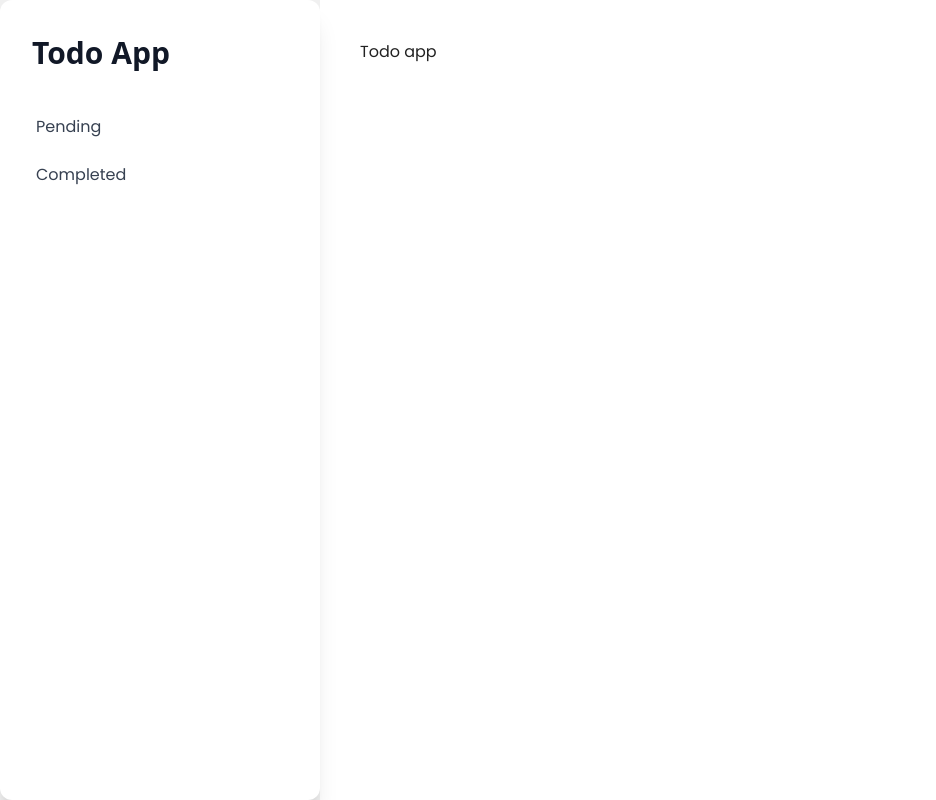
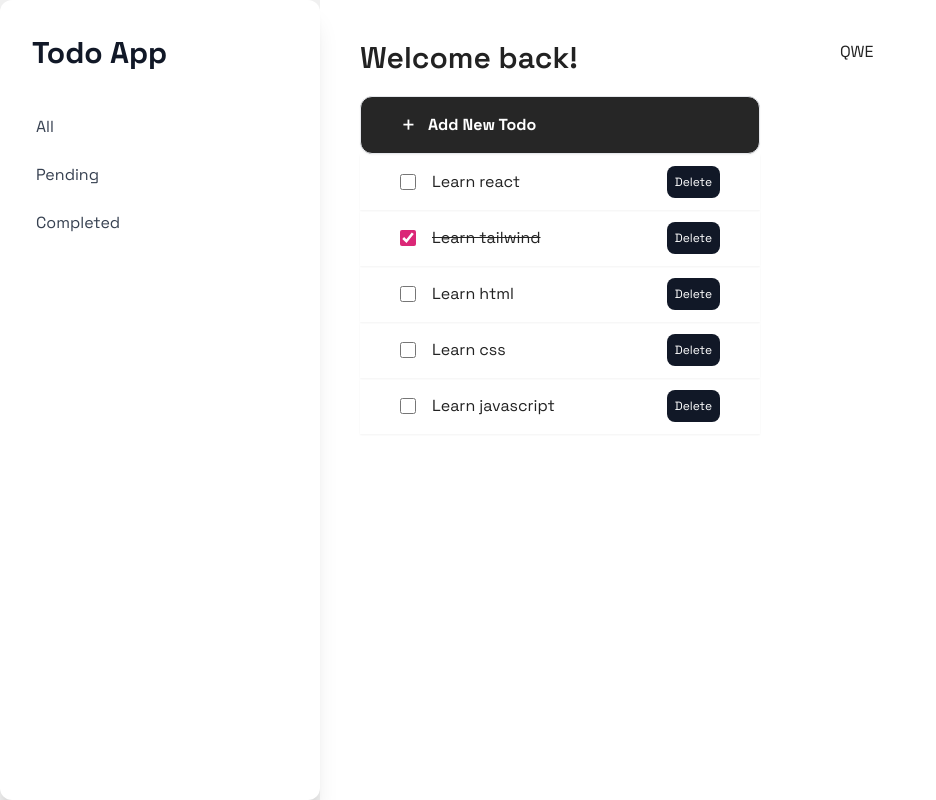
Before and after one commit to Daviers01/todo-app, a React (Vite) app: page / in a window 1280 px wide. Shown: the whole page, without its empty margins (0-936 px from the left). Built offline with nearby package versions, Linux system fonts and the light colour scheme.

Commit message:
add todo components & some stylings

```diff
--- a/package.json
+++ b/package.json
@@ -13,6 +13,7 @@
     "clsx": "^2.0.0",
     "react": "^18.2.0",
     "react-dom": "^18.2.0",
+    "react-icons": "^4.11.0",
     "tailwind-merge": "^2.0.0"
   },
   "devDependencies": {
--- a/src/App.tsx
+++ b/src/App.tsx
@@ -1,35 +1,66 @@
-export interface Todo {
-  id: number | string;
-  task: string;
-  isCompleted: boolean;
-}
+import Todo from "./Todo";
+
+const sidebarFilters = [
+  {
+    name: "All",
+  },
+  {
+    name: "Pending",
+  },
+  {
+    name: "Completed",
+  },
+];
 
 function App() {
   return (
     <div className="w-screen flex flex-col sm:flex-row">
       <div className="relative flex flex-col bg-clip-border rounded-xl bg-white text-gray-700 h-screen w-full sm:w-[20rem] p-4 shadow-xl shadow-blue-gray-900/5">
         <div className="mb-2 p-4">
-          <h5 className="block antialiased tracking-normal font-sans text-3xl font-black leading-snug text-gray-900">
+          <h5 className="block antialiased tracking-normal text-3xl font-black leading-snug text-gray-900">
             Todo App
           </h5>
         </div>
         <nav className="flex flex-col gap-1 w-[240px] p-2 text-base font-normal text-gray-700">
-          <div
-            role="button"
-            className="flex items-center w-full p-3 rounded-lg text-start leading-tight transition-all hover:bg-blue-50 hover:bg-opacity-80 focus:bg-blue-50 focus:bg-opacity-80 active:bg-gray-50 active:bg-opacity-80 hover:text-blue-900 focus:text-blue-900 active:text-blue-900 outline-none"
-          >
-            Pending
-          </div>
-          <div
-            role="button"
-            className="flex items-center w-full p-3 rounded-lg text-start leading-tight transition-all hover:bg-blue-50 hover:bg-opacity-80 focus:bg-blue-50 focus:bg-opacity-80 active:bg-blue-50 active:bg-opacity-80 hover:text-blue-900 focus:text-blue-900 active:text-blue-900 outline-none"
-          >
-            Completed
-          </div>
+          {sidebarFilters.map((filter) => {
+            return (
+              <div
+                role="button"
+                className="flex items-center w-full p-3 rounded-lg text-start leading-tight transition-all hover:bg-blue-50 hover:bg-opacity-80 focus:bg-blue-50 focus:bg-opacity-80 active:bg-gray-50 active:bg-opacity-80 hover:text-blue-900 focus:text-blue-900 active:text-blue-900 outline-none"
+              >
+                {filter.name}
+              </div>
+            );
+          })}
         </nav>
       </div>
-      <div className="w-full sm:w-[calc(100vw-20rem)] bg-white p-10">
-        Todo app
+      <div className="w-full sm:w-[calc(100vw-50rem)] bg-white p-10">
+        <div className="mb-5">
+          <p className="text-3xl font-semibold">Welcome back!</p>
+        </div>
+        {/* <div className="flex flex-col">
+          <input
+            className="bg-transparent text-black border-2 border-solid my-2 h-10 rounded-lg rounded-tr-none rounded-br-none"
+            type="text"
+            value={newTodo}
+            onChange={(e) => setNewTodo(e.target.value)}
+          />
+          <button
+            className="-ml-1 bg-black text-white p-2 rounded-lg rounded-tl-none rounded-bl-none"
+            onClick={createTodo}
+          >
+            Add new todo
+          </button>
+        </div> */}
+        <button className="w-full flex bg-neutral-800 hover:bg-neutral-700 text-white text-left items-center py-3 px-10 shadow-sm border-[1px] rounded-xl">
+          <span className="text-2xl">+</span>{" "}
+          <span className="ml-3 font-bold">Add New Todo</span>
+        </button>
+        <Todo />
+      </div>
+
+      <div className="w-full sm:w-[30rem] bg-white p-10">
+        <div className="flex flex-col">QWE</div>
       </div>
     </div>
   );
--- /dev/null
+++ b/src/Todo.tsx
@@ -0,0 +1,72 @@
+import { useState } from "react";
+import todos from "./todos.json";
+import Checkbox from "./components/Checkbox";
+
+export interface Todo {
+  id: string;
+  task: string;
+  isCompleted: boolean;
+}
+
+function Todo() {
+  const [allTodos, setAllTodos] = useState<Todo[]>(todos);
+  const [newTodo, setNewTodo] = useState<string>("");
+  const [isLoading, setIsLoading] = useState<boolean>(false);
+
+  const toggleTodo = (id: string) => {
+    setAllTodos((prevAllTodos) =>
+      prevAllTodos.map((todo) =>
+        todo.id === id ? { ...todo, isCompleted: !todo.isCompleted } : todo
+      )
+    );
+  };
+
+  const deleteTodo = (id: string) => {
+    setAllTodos((prevAllTodos) =>
+      prevAllTodos.filter((todo) => todo.id !== id)
+    );
+  };
+
+  const createTodo = () => {
+    if (newTodo.trim() === "") return;
+
+    const newId = crypto.randomUUID();
+    const payload: Todo = {
+      id: newId,
+      task: newTodo,
+      isCompleted: false,
+    };
+
+    setAllTodos([...allTodos, payload]);
+    setNewTodo("");
+  };
+
+  if (isLoading) return "Loading..";
+
+  return (
+    <div>
+      {allTodos.map((todo) => {
+        return (
+          <div
+            className="flex flex-row justify-between py-3 px-10 shadow-sm"
+            key={`todo-${todo.id}`}
+          >
+            <Checkbox
+              onChange={() => toggleTodo(todo.id)}
+              isChecked={todo.isCompleted}
+              label={todo.task}
+            />
+            <button
+              onClick={() => deleteTodo(todo.id)}
+              className="text-xs p-2 bg-gray-900 text-white rounded-lg"
+            >
+              Delete
+            </button>
+          </div>
+        );
+      })}
+    </div>
+  );
+}
+
+export default Todo;
--- /dev/null
+++ b/src/components/Button.tsx
@@ -0,0 +1,34 @@
+import React, { ReactNode, ButtonHTMLAttributes } from "react";
+
+interface ButtonProps extends ButtonHTMLAttributes<HTMLButtonElement> {
+  children: ReactNode;
+  variant?: "primary" | "secondary" | "danger";
+}
+
+const Button: React.FC<ButtonProps> = ({
+  children,
+  variant = "primary",
+  ...props
+}) => {
+  const getVariantStyles = () => {
+    switch (variant) {
+      case "secondary":
+        return "bg-gray-300 hover:bg-gray-400 text-gray-800";
+      case "danger":
+        return "bg-red-500 hover:bg-red-600 text-white";
+      default:
+        return "bg-blue-500 hover:bg-blue-600 text-white";
+    }
+  };
+
+  return (
+    <button
+      {...props}
+      className={`py-2 px-4 rounded focus:outline-none ${getVariantStyles()}`}
+    >
+      {children}
+    </button>
+  );
+};
+
+export default Button;
--- a/src/components/Checkbox.tsx
+++ b/src/components/Checkbox.tsx
@@ -1,35 +1,35 @@
-import { Todo } from "../App";
+import { ChangeEvent } from "react";
 import { cn } from "../utils";
 
-interface Props {
-  todo: Todo;
-  onChange: (id: number) => void;
+interface CheckboxProps {
+  isChecked: boolean;
+  label: string;
+  onChange: (event: ChangeEvent<HTMLDivElement>) => void;
 }
 
-export default function Checkbox({ todo, onChange }: Props) {
-  const { id, task, isCompleted } = todo;
-
-  const toggleCheck = () => {
-    onChange(todo.id);
-  };
-
+const Checkbox: React.FC<CheckboxProps> = ({
+  isChecked,
+  label,
+  onChange,
+  ...props
+}) => {
   return (
-    <div>
-      <div className="flex flex-row items-center w-full" onChange={toggleCheck}>
+    <div
+      {...props}
+      className={"flex justify-center items-center"}
+      onChange={onChange}
+    >
+      <label className="flex flex-row items-center w-full">
         <input
-          id={`checkbox-${id}`}
           type="checkbox"
-          defaultChecked={isCompleted}
-          value={String(isCompleted)}
+          checked={isChecked}
+          readOnly
           className="w-4 h-4 accent-pink-600 text-pink-600 bg-gray-100 border-gray-300 rounded focus:ring-pink-500 focus:ring-2"
         />
-        <label
-          htmlFor={`checkbox-${id}`}
-          className={cn("ml-4 text-xl", isCompleted && "line-through")}
-        >
-          {task}
-        </label>
-      </div>
+        <span className={cn("ml-4", isChecked && "line-through")}>{label}</span>
+      </label>
     </div>
   );
-}
+};
+
+export default Checkbox;
--- a/src/index.scss
+++ b/src/index.scss
@@ -2,10 +2,9 @@
 @tailwind components;
 @tailwind utilities;
 
-@import url("https://fonts.googleapis.com/css2?family=Poppins:ital,wght@0,100;0,200;0,300;0,400;0,500;0,600;0,700;0,800;0,900;1,100;1,200;1,300;1,400;1,500;1,600;1,700;1,800;1,900&display=swap");
-
+@import url("https://fonts.googleapis.com/css2?family=Space+Grotesk:wght@300;400;500;600;700&display=swap");
 :root {
-  font-family: "Poppins", system-ui, Avenir, Helvetica, Arial, sans-serif;
+  font-family: "Space Grotesk", system-ui, Avenir, Helvetica, Arial, sans-serif;
   line-height: 1.5;
   font-weight: 400;
 
--- a/src/todos.json
+++ b/src/todos.json
@@ -1,26 +1,26 @@
 [
   {
-    "id": 1,
+    "id": "12307f14524-3aba-4be2-b46d-48e267de2365",
     "task": "Learn react",
     "isCompleted": false
   },
   {
-    "id": 2,
+    "id": "23431d4dda8-d0d6-4482-bb0e-44b47110a207",
     "task": "Learn tailwind",
     "isCompleted": true
   },
   {
-    "id": 3,
+    "id": "3123b02d843d-d0a3-4ec9-b49c-4c8f3297caa3",
     "task": "Learn html",
     "isCompleted": false
   },
   {
-    "id": 4,
+    "id": "1231233122bc0c35b-b2f4-457e-b741-6e7e3c5",
     "task": "Learn css",
     "isCompleted": false
   },
   {
-    "id": 5,
+    "id": "ewqqew8c79f672-2e43-4e62-85f1-bb3ae253eb",
     "task": "Learn javascript",
     "isCompleted": false
   }
```
Also changed, not shown: 1 other file (tests, documents, lock files or other folders).
